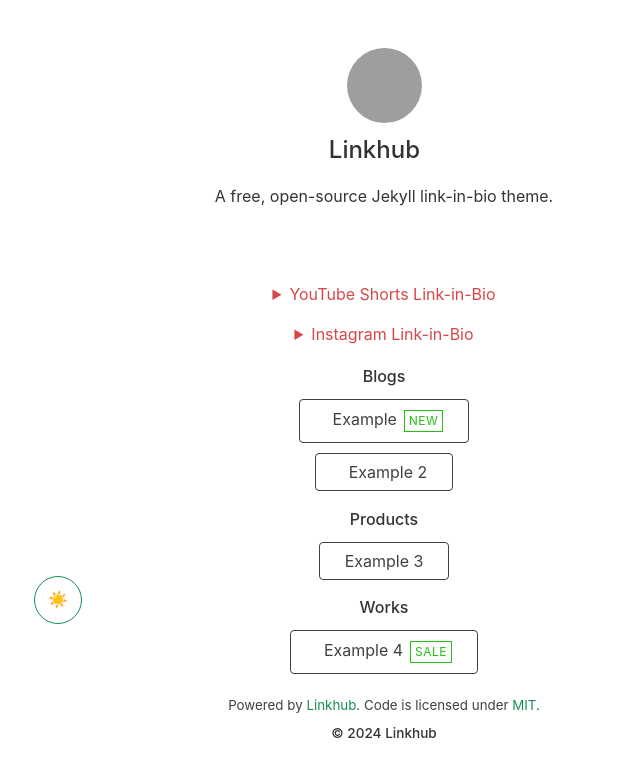
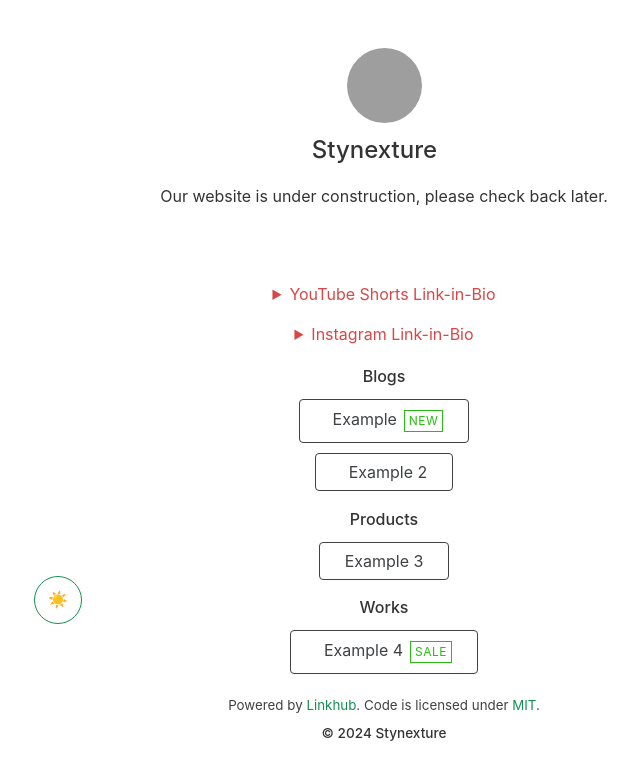
Before and after one commit to stynexture/stynexture, a Jekyll site: the page built from index.html, in a window 1280 px wide, cut to the strip 0-948 px from the top of the page. Shown: the top 780 px of the strip, without its empty margins (256-896 px from the left). Built offline with Jekyll 4.4.1, drawn with Linux system fonts in a browser that asks for light colours; nearby versions of some CDN libraries; grey boxes are pictures that could not be loaded.

Commit message:
Update _config.yml

```diff
--- a/_config.yml
+++ b/_config.yml
@@ -2,16 +2,16 @@
 theme: linkhub-jekyll-theme
 
 # Site Configuration
-name: Linkhub  # Name of your website
-tagline: Links  # Set your preferred page title
-description: A free, open-source Jekyll link-in-bio theme.  # Also used as a meta description
+name: Stynexture  # Name of your website
+tagline: Under Construction  # Set your preferred page title
+description: Our website is under construction, please check back later.  # Also used as a meta description
 favicon: https://picsum.photos/32/32 # Path / URL to the favicon of your website (e.g., 'assets/images/favicon.png')
 logo: https://picsum.photos/200 # Path / URL to the logo (e.g., 'assets/images/logo.png')
 url: https://link.example.com # URL of your website
 locale: en_GB # The value specifies the locale in which these tags are marked up. It follows the format `language_TERRITORY`.
 ga4: G-XXXXXXX # Google Analytics 4 measurement ID (optional). Remove it if not needed.
 twitter:
-  username: DigiMalayali # Used for SEO
+  username: stynexture # Used for SEO
 image:
   path: https://picsum.photos/200 # Used for SEO
   type: jpeg # File format of image. Change according to your image. Supported types: https://en.wikipedia.org/wiki/Media_type#Common_examples
```
